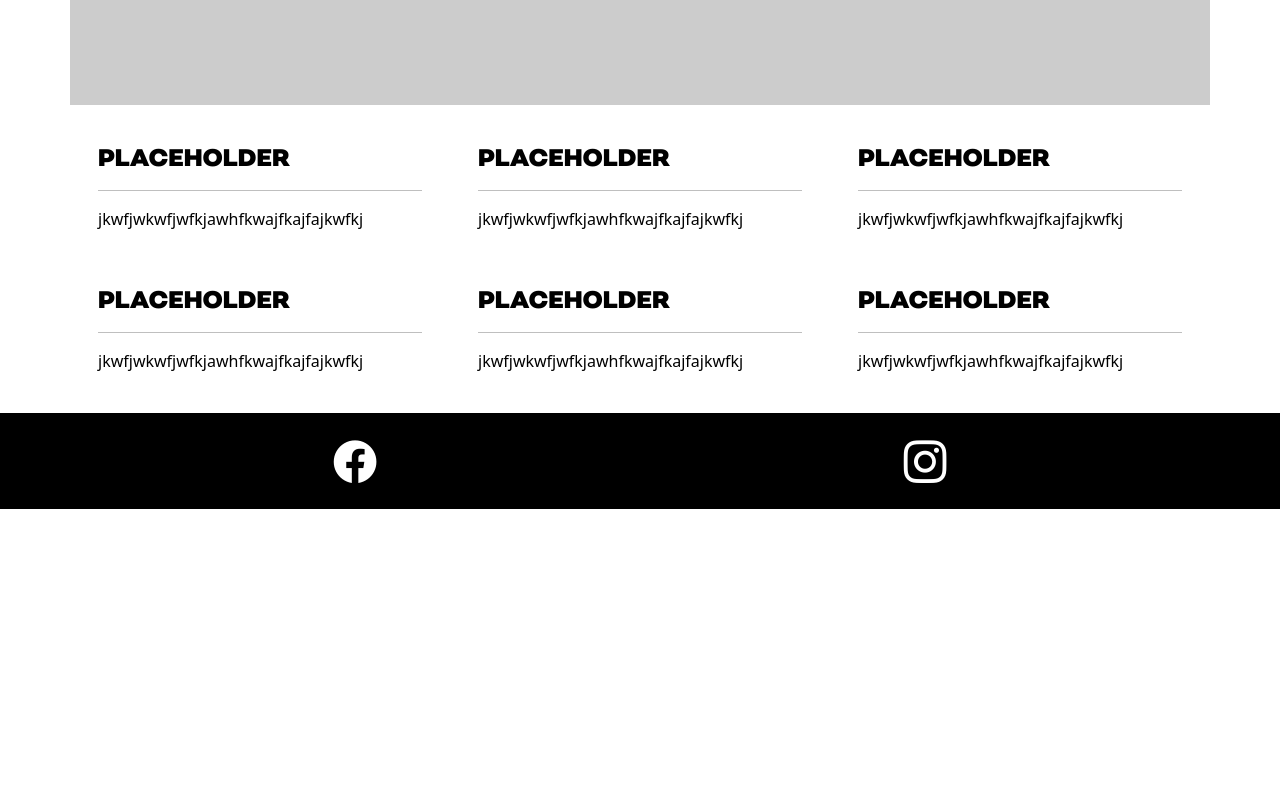
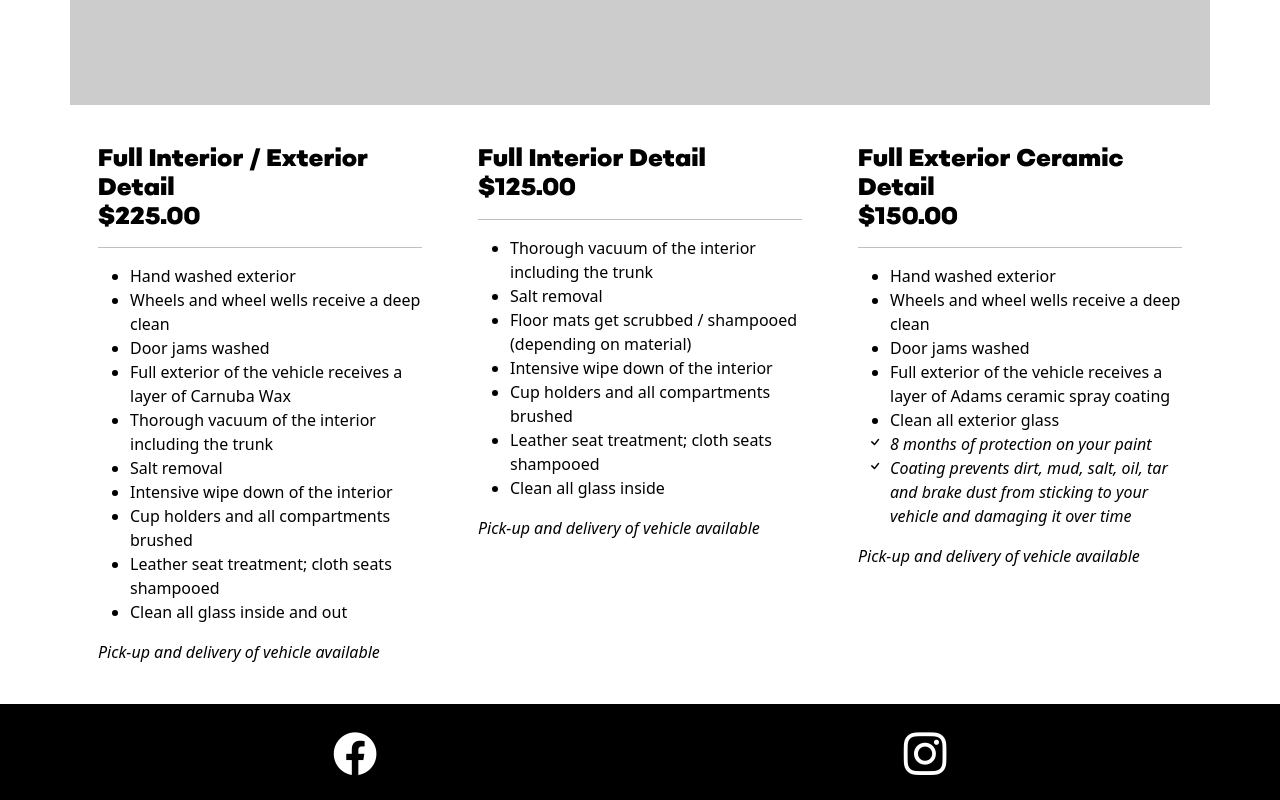
Before and after one commit to scothampel/blacklabel-auto, a React (Create React App) app: page / in a window 1280 px wide. Shown: the part 530-1330 px from the top of the page. Before the commit the page ends 1039 px from the top, so only its background shows below. Built offline with nearby package versions, Linux system fonts and the light colour scheme.

Commit message:
Add services Adjust logo

```diff
--- a/src/Nav.js
+++ b/src/Nav.js
@@ -1,6 +1,6 @@
 import React from 'react';
 import './css/Nav.css';
-import logo from './logo-nobg.png';
+import logo from './logo.svg';
 
 export default function Nav() {
     return (
--- a/src/Services.js
+++ b/src/Services.js
@@ -8,54 +8,57 @@ export default function Services() {
                 <div className='col'>
                     <div className='card border-0'>
                         <div className='card-body'>
-                            <h4 className='card-title font-primary'>PLACEHOLDER</h4>
+                            <h4 className='card-title font-primary'>Full Interior / Exterior Detail<br/>$225.00</h4>
                             <hr />
-                            <p className='card-text'>jkwfjwkwfjwfkjawhfkwajfkajfajkwfkj</p>
+                            <ul>
+                                <li>Hand washed exterior</li>
+                                <li>Wheels and wheel wells receive a deep clean</li>
+                                <li>Door jams washed</li>
+                                <li>Full exterior of the vehicle receives a layer of Carnuba Wax</li>
+                                <li>Thorough vacuum of the interior including the trunk</li>
+                                <li>Salt removal</li>
+                                <li>Intensive wipe down of the interior</li>
+                                <li>Cup holders and all compartments brushed</li>
+                                <li>Leather seat treatment; cloth seats shampooed</li>
+                                <li>Clean all glass inside and out</li>
+                            </ul>
+                            <p className='card-text'><i>Pick-up and delivery of vehicle available</i></p>
                         </div>
                     </div>
                 </div>
                 <div className='col'>
                     <div className='card border-0'>
                         <div className='card-body'>
-                            <h4 className='card-title font-primary'>PLACEHOLDER</h4>
+                            <h4 className='card-title font-primary'>Full Interior Detail<br/>$125.00</h4>
                             <hr />
-                            <p className='card-text'>jkwfjwkwfjwfkjawhfkwajfkajfajkwfkj</p>
+                            <ul>
+                                <li>Thorough vacuum of the interior including the trunk</li>
+                                <li>Salt removal</li>
+                                <li>Floor mats get scrubbed / shampooed (depending on material)</li>
+                                <li>Intensive wipe down of the interior</li>
+                                <li>Cup holders and all compartments brushed</li>
+                                <li>Leather seat treatment; cloth seats shampooed</li>
+                                <li>Clean all glass inside</li>
+                            </ul>
+                            <p className='card-text'><i>Pick-up and delivery of vehicle available</i></p>
                         </div>
                     </div>
                 </div>
                 <div className='col'>
                     <div className='card border-0'>
                         <div className='card-body'>
-                            <h4 className='card-title font-primary'>PLACEHOLDER</h4>
+                            <h4 className='card-title font-primary'>Full Exterior Ceramic Detail<br/>$150.00</h4>
                             <hr />
-                            <p className='card-text'>jkwfjwkwfjwfkjawhfkwajfkajfajkwfkj</p>
-                        </div>
-                    </div>
-                </div>
-                <div className='col'>
-                    <div className='card border-0'>
-                        <div className='card-body'>
-                            <h4 className='card-title font-primary'>PLACEHOLDER</h4>
-                            <hr />
-                            <p className='card-text'>jkwfjwkwfjwfkjawhfkwajfkajfajkwfkj</p>
-                        </div>
-                    </div>
-                </div>
-                <div className='col'>
-                    <div className='card border-0'>
-                        <div className='card-body'>
-                            <h4 className='card-title font-primary'>PLACEHOLDER</h4>
-                            <hr />
-                            <p className='card-text'>jkwfjwkwfjwfkjawhfkwajfkajfajkwfkj</p>
-                        </div>
-                    </div>
-                </div>
-                <div className='col'>
-                    <div className='card border-0'>
-                        <div className='card-body'>
-                            <h4 className='card-title font-primary'>PLACEHOLDER</h4>
-                            <hr />
-                            <p className='card-text'>jkwfjwkwfjwfkjawhfkwajfkajfajkwfkj</p>
+                            <ul>
+                                <li>Hand washed exterior</li>
+                                <li>Wheels and wheel wells receive a deep clean</li>
+                                <li>Door jams washed</li>
+                                <li>Full exterior of the vehicle receives a layer of Adams ceramic spray coating</li>
+                                <li>Clean all exterior glass</li>
+                                <li className='li-check'> <i>8 months of protection on your paint</i></li>
+                                <li className='li-check'> <i>Coating prevents dirt, mud, salt, oil, tar and brake dust from sticking to your vehicle and damaging it over time</i></li>
+                            </ul>
+                            <p className='card-text'><i>Pick-up and delivery of vehicle available</i></p>
                         </div>
                     </div>
                 </div>
--- a/src/css/Services.css
+++ b/src/css/Services.css
@@ -0,0 +1,3 @@
+.li-check {
+    list-style-image: url('../check.svg');
+}
```
Also changed, not shown: src/check.svg (added), src/logo.svg (added).
